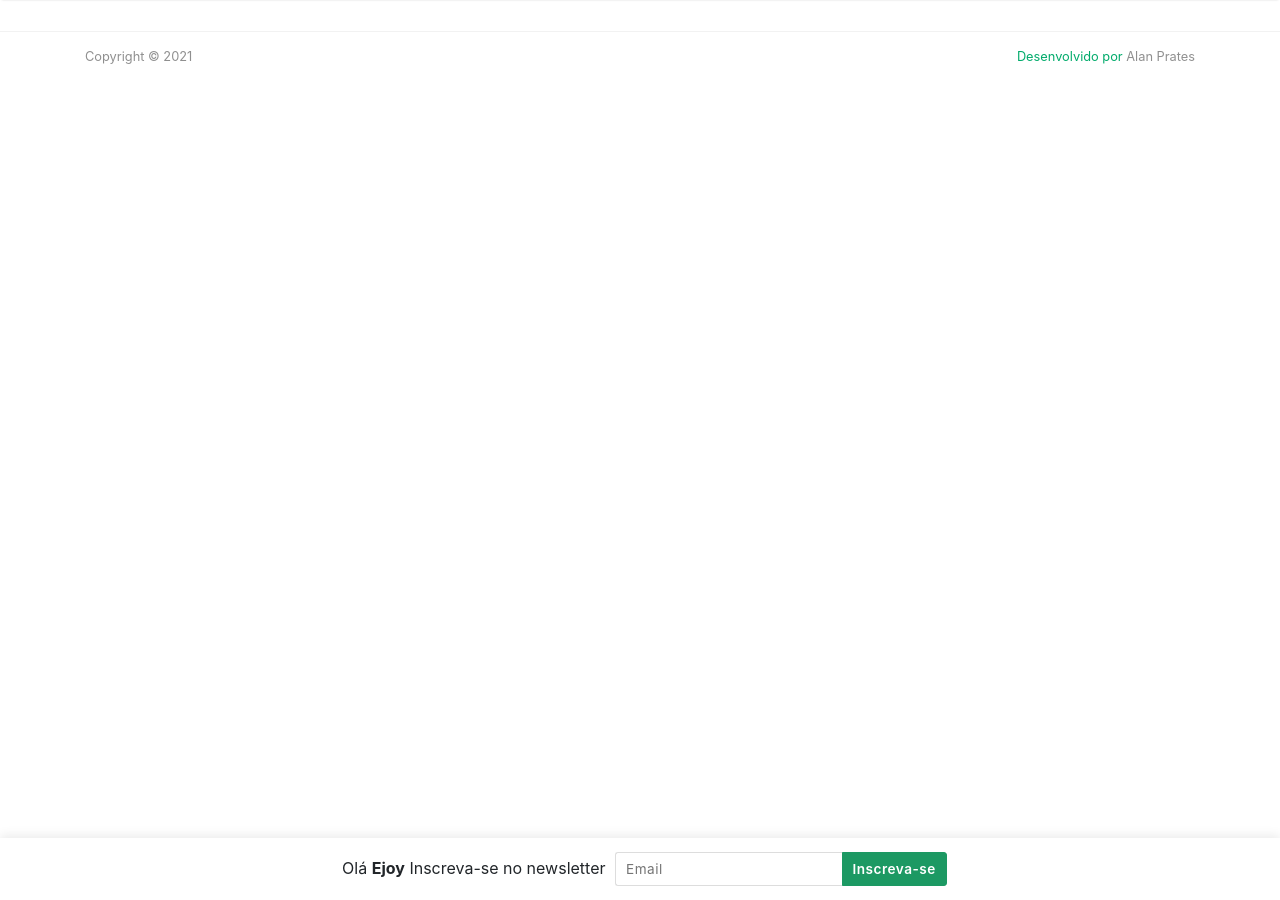
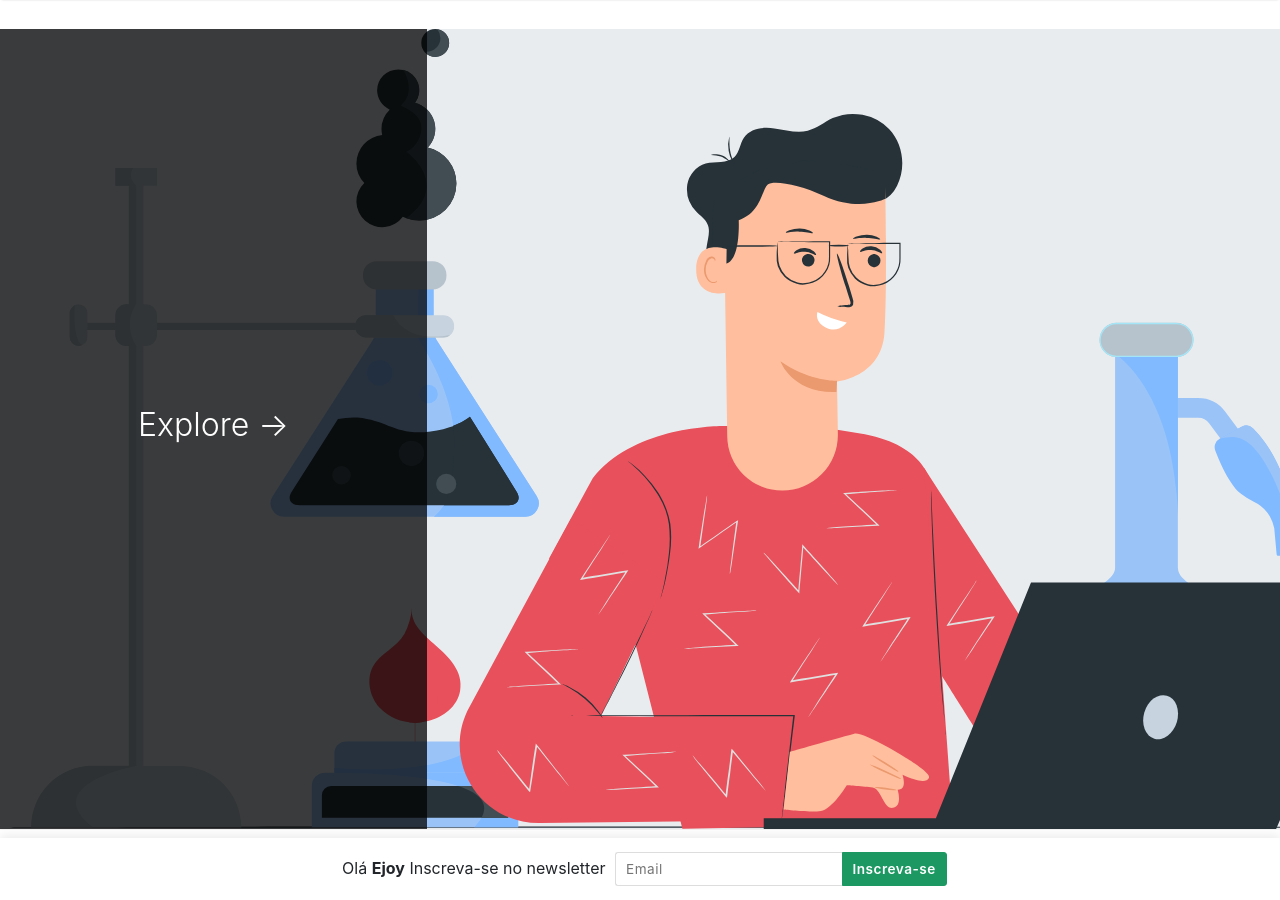
Before and after one commit to AlanPrates/confidecial-site, a Jekyll site: the page built from index.html, in a window 1280 px wide and 900 px high, scrolled down 1033 px. Built offline with Jekyll 4.4.1, drawn with Linux system fonts in a browser that asks for light colours; nearby versions of some CDN libraries; the list of posts is cut into pages by our own code.

```diff
--- a/_layouts/default.html
+++ b/_layouts/default.html
@@ -142,7 +142,18 @@
 
 </div>
 
+<!-- Categories Jumbotron
+================================================== -->
+<div class="jumbotron fortags">
+	<div class="d-md-flex h-100">
+		<div class="col-md-4 transpdark align-self-center text-center h-100">
+            <div class="d-md-flex align-items-center justify-content-center h-100">
+                <h2 class="d-md-block align-self-center py-1 font-weight-light">Explore <span class="d-none d-md-inline">→</span></h2>
+            </div>
+		</div>
 
+	</div>
+</div>
 
 <!-- Begin Footer
 ================================================== -->
```
